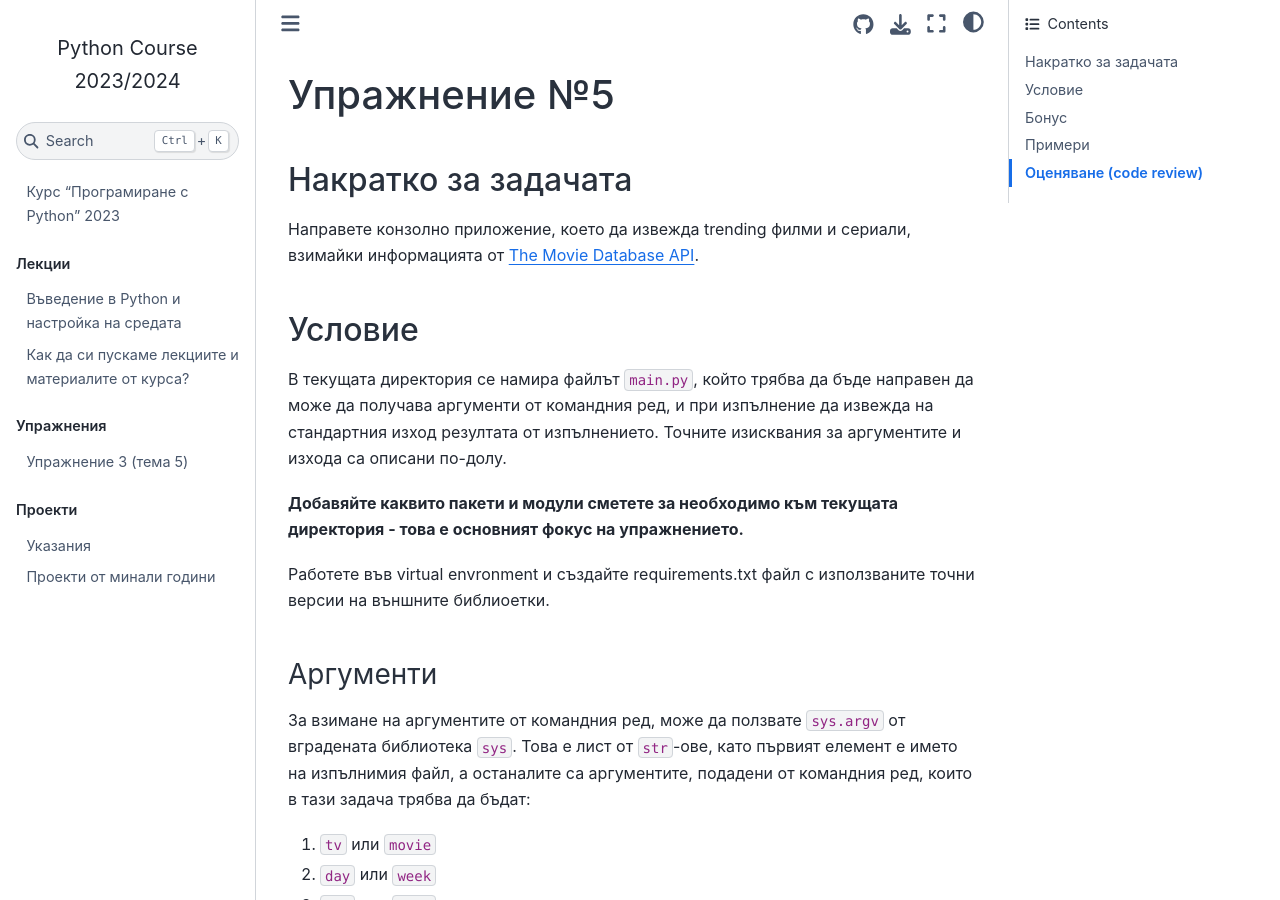
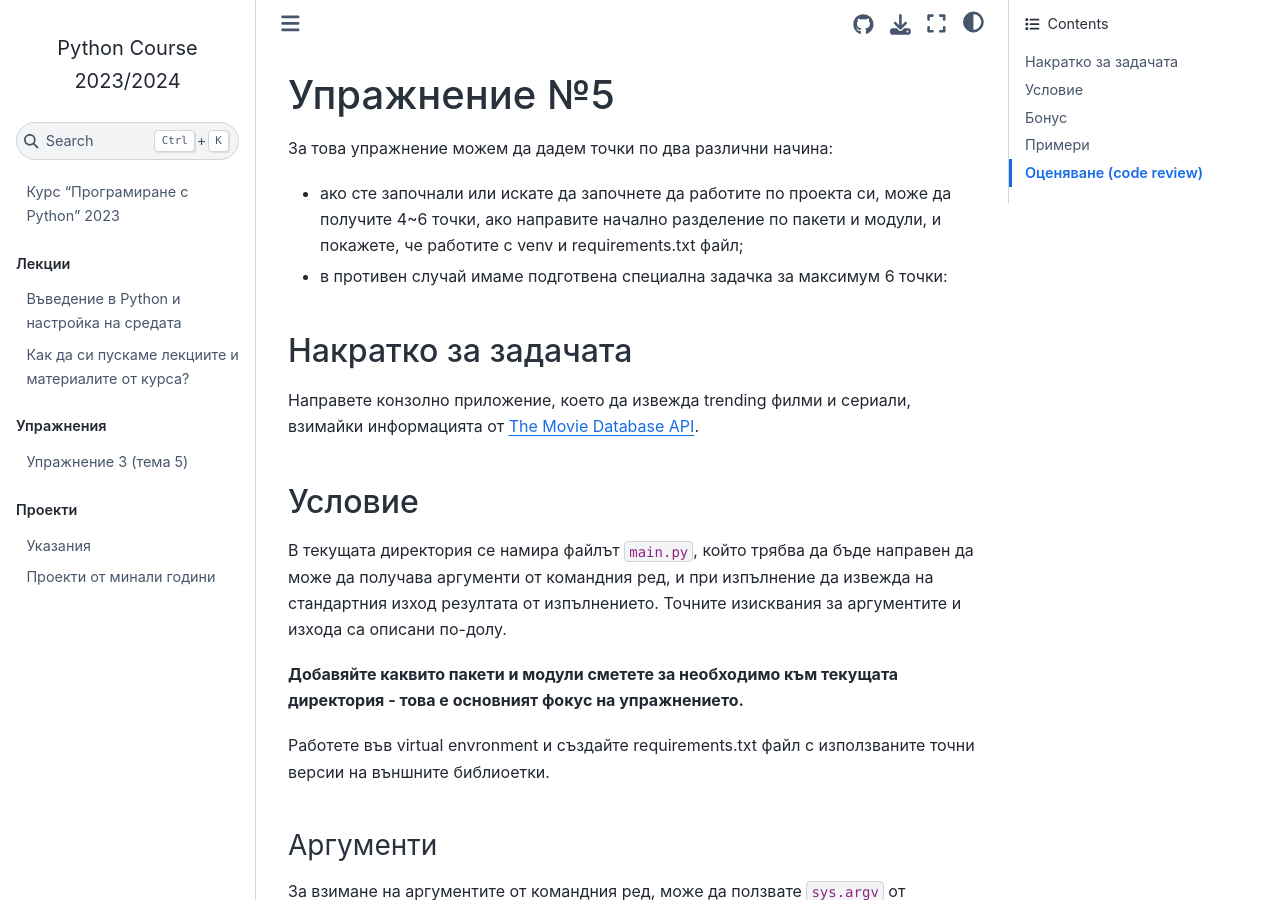
Before and after one commit to fmipython/PythonCourse2023, a Jupyter Book: the page built from labs/lab05/README.md, in a window 1280 px wide and 900 px high. Built offline with Jupyter Book 1.0.4 settings and Sphinx 7.4.7 and the Sphinx Book theme 1.1.4, drawn with Linux system fonts in a browser that asks for light colours; pages that are not in the unit, such as notebooks, are missing from menus.

Commit message:
Add choice

```diff
--- a/labs/lab05/README.md
+++ b/labs/lab05/README.md
@@ -1,4 +1,9 @@
 # Упражнение №5
+
+За това упражнение можем да дадем точки по два различни начина:
+
+* ако сте започнали или искате да започнете да работите по проекта си, може да получите 4~6 точки, ако направите начално разделение по пакети и модули, и покажете, че работите с venv и requirements.txt файл;
+* в противен случай имаме подготвена специална задачка за максимум 6 точки:
 
 ## Накратко за задачата
 
```
